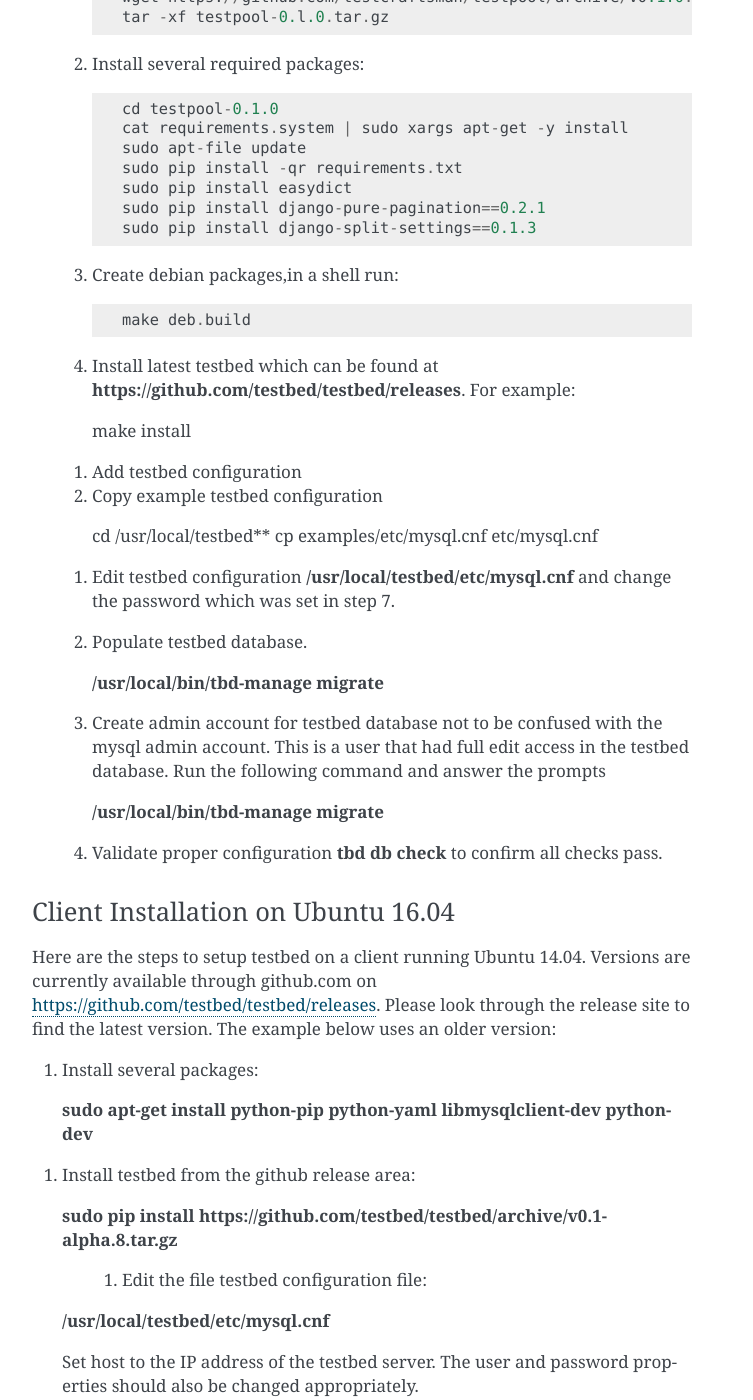
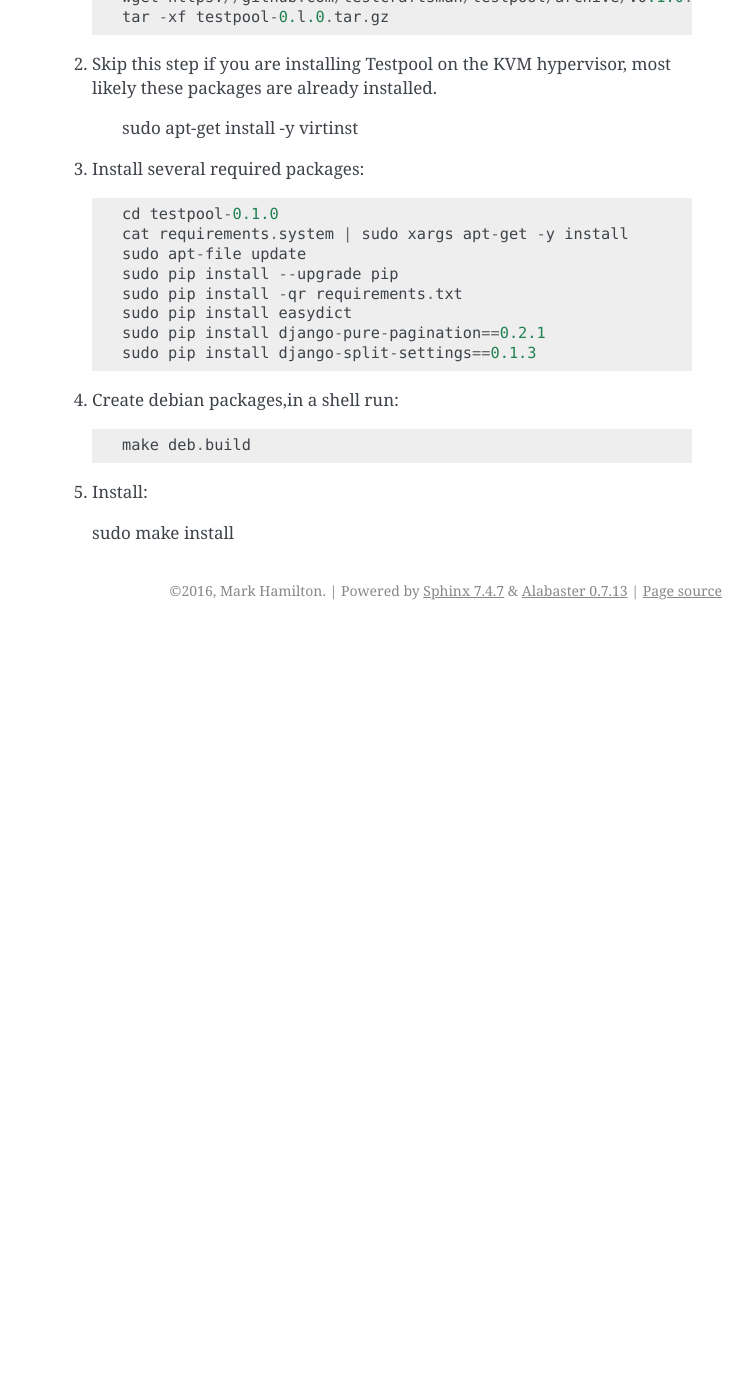
Before and after one commit to testcraftsman/testpool, a Sphinx documentation site: the page built from docs/source/installation.rst, in a window 1280 px wide and 1400 px high, scrolled down 672 px. Shown: the whole window, without its empty margins (388-1141 px from the left). Built offline with Sphinx 7.4.7, drawn with Linux system fonts in a browser that asks for light colours; after the commit the page ends 1302 px from its top, so only the background shows below that; some of the changed text lies outside the part shown.

Commit message:
fixed installation documentation.

```diff
--- a/docs/source/installation.rst
+++ b/docs/source/installation.rst
@@ -25,16 +25,22 @@
 A single testpool server is required. It maintains VM pool requirements for each hypervisor. Here are the
 steps to install a testpool's server:
 
-  #. Download testpool from github release area::
+  #. Download testpool from github release area, for example v0.1.0::
 
       wget https://github.com/testcraftsman/testpool/archive/v0.1.0.tar.gz
       tar -xf testpool-0.l.0.tar.gz
+
+  #. Skip this step if you are installing Testpool on the KVM hypervisor, most likely these packages
+     are already installed.
+
+      sudo apt-get install -y virtinst
 
   #. Install several required packages::
 
       cd testpool-0.1.0
       cat requirements.system | sudo xargs apt-get -y install
       sudo apt-file update
+      sudo pip install --upgrade pip
       sudo pip install -qr requirements.txt
       sudo pip install easydict
       sudo pip install django-pure-pagination==0.2.1
@@ -44,55 +50,6 @@
 
       make deb.build
 
-  #. Install latest testbed which can be found at **https://github.com/testbed/testbed/releases**. For example:
+  #. Install::
 
-    make install
-
-  #. Add testbed configuration
-
-  #. Copy example testbed configuration
-
-    cd /usr/local/testbed**
-    cp examples/etc/mysql.cnf etc/mysql.cnf
-
-  #. Edit testbed configuration **/usr/local/testbed/etc/mysql.cnf** and change
-     the password which was set in step 7.
-
-  #. Populate testbed database.
-
-     **/usr/local/bin/tbd-manage migrate**
-  #. Create admin account for testbed database not to be confused with the
-     mysql admin account. This is a user that had full edit access in the
-     testbed database. Run the following command and answer the prompts
-
-     **/usr/local/bin/tbd-manage migrate**
-
-  #. Validate proper configuration **tbd db check** to confirm all checks pass.
-
-Client Installation on Ubuntu 16.04
------------------------------------
-
-Here are the steps to setup testbed on a client running Ubuntu 14.04.
-Versions are currently available through github.com on
-https://github.com/testbed/testbed/releases. Please look through the
-release site to find the latest version. The example below uses an older
-version:
-
-#. Install several packages:
-
-  **sudo apt-get install python-pip python-yaml libmysqlclient-dev python-dev**
-
-#. Install testbed from the github release area:
-
-  **sudo pip install https://github.com/testbed/testbed/archive/v0.1-alpha.8.tar.gz**
-
-    #. Edit the file testbed configuration file:
-
-  **/usr/local/testbed/etc/mysql.cnf**
-
-  Set host to the IP address of the testbed server. The user and password
-  properties should also be changed appropriately.
-
-#. Validate proper configuration. confirm all checks pass.
-
-   **tbd db check**
+    sudo make install
--- a/requirements.txt
+++ b/requirements.txt
@@ -1,10 +1,10 @@
 pep8>=1.7.0
+requests>=2.10.0
 pylint>=1.5.4
 pytest>=2.8.3
 Django==1.8.4
 pytz>=2015.7
 djangorestframework>=3.4.1
-requests>=2.10.0
 libvirt-python>=1.3.0
 ipaddr>=2.1.11
 structlog>=16.1.0
--- a/testpool/version.py
+++ b/testpool/version.py
@@ -1 +1 @@
-package_version="0.0.7"
+package_version="0.0.8"
```
Also changed, not shown: 2 other files.
